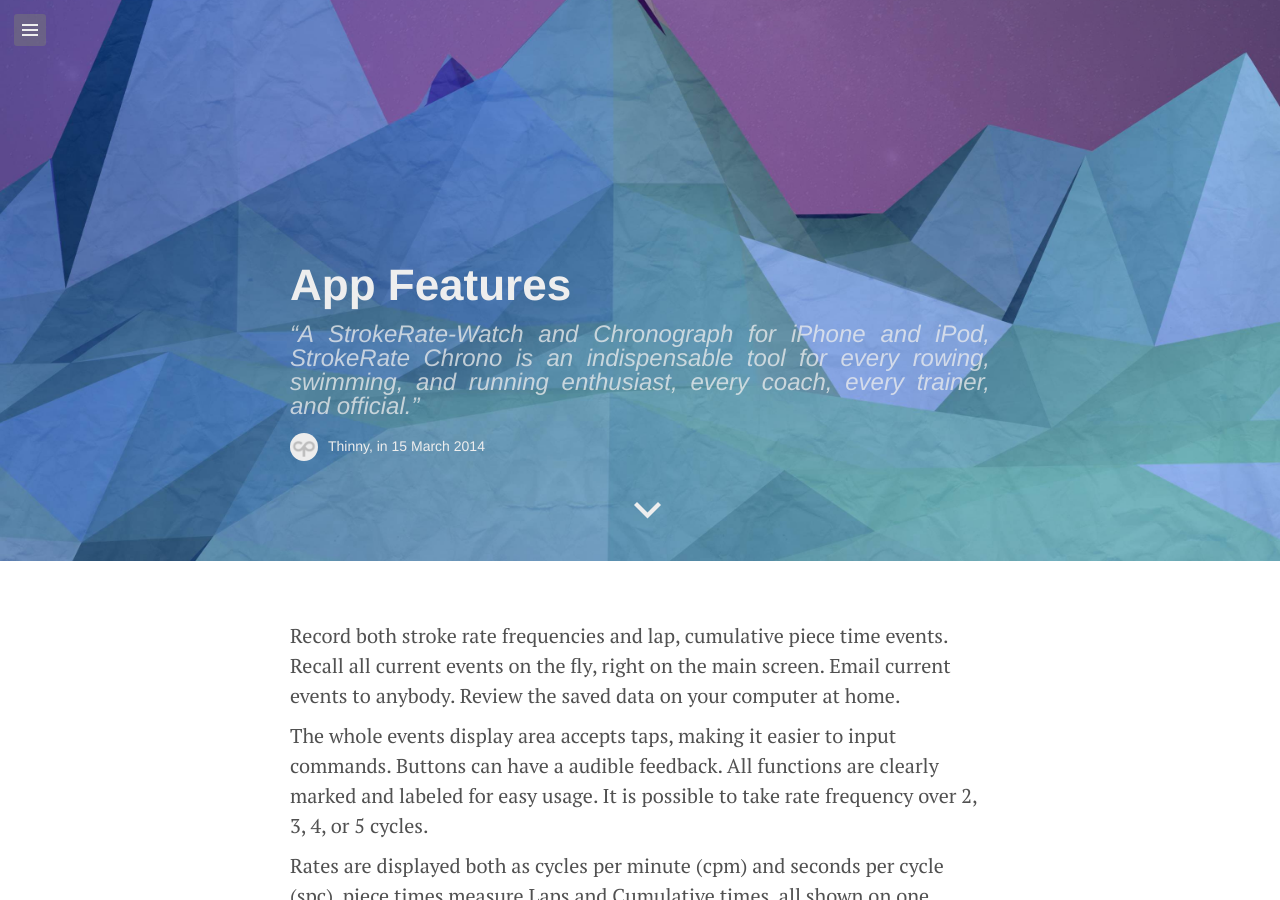
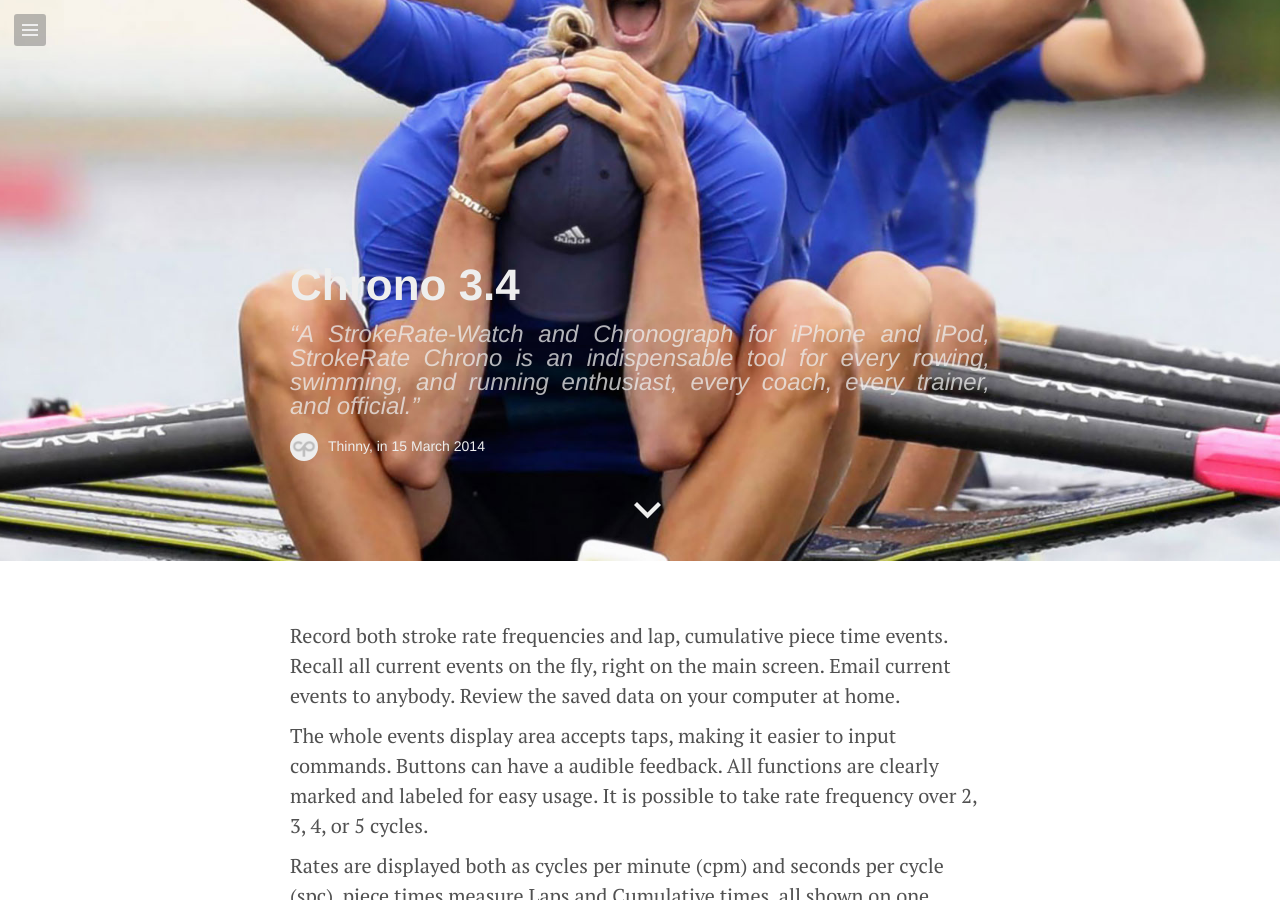
Before and after one commit to morosaka/morosaka.github.io, a Jekyll site: the page built from _posts/2014-03-15-StrokeRate-Chrono.md, in a window 1280 px wide and 900 px high, scrolled down 339 px. Built offline with Jekyll 4.4.1, drawn with Linux system fonts in a browser that asks for light colours; Markdown is read by kramdown in place of the engine named in the settings.

Commit message:
new image

```diff
--- a/_posts/2014-03-15-StrokeRate-Chrono.md
+++ b/_posts/2014-03-15-StrokeRate-Chrono.md
@@ -1,8 +1,8 @@
 ---
 layout: post
-title: "App Features"
+title: "Chrono 3.4"
 quote: A StrokeRate-Watch and Chronograph for iPhone and iPod, StrokeRate Chrono is an indispensable tool for every rowing, swimming, and running enthusiast, every coach, every trainer, and official.
-image: false
+image: /media/2014-03-15-StrokeRate-Chrono/CheeringAtArrival.jpg
 video: false
 ---
 
```
